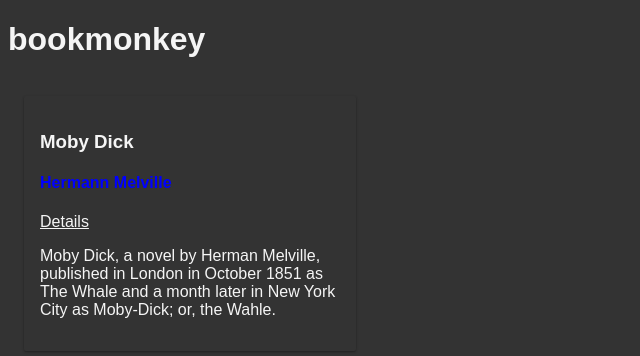
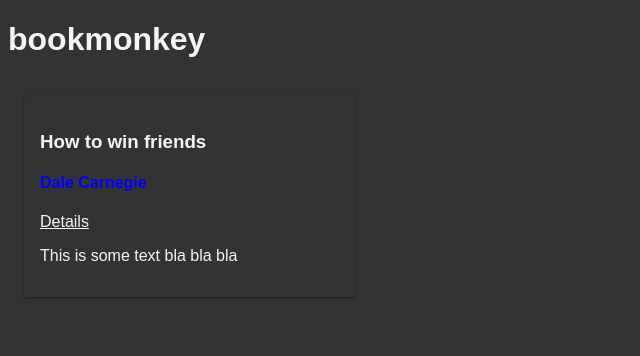
Before and after one commit to alex-br4hm/bookmonkey-client, an Angular app: page / in a window 1280 px wide. Shown: the top 356 px of the page, without its empty margins (0-640 px from the left). Built offline with nearby package versions, Linux system fonts and the light colour scheme.

Commit message:
add interface

```diff
--- a/src/app/app.component.html
+++ b/src/app/app.component.html
@@ -2,4 +2,4 @@
 
 <router-outlet />
 <h1> {{ title }} </h1>
-<app-book-card></app-book-card>
+<app-book-card [content]="book"></app-book-card>
--- a/src/app/app.component.ts
+++ b/src/app/app.component.ts
@@ -1,4 +1,4 @@
-import { Component } from '@angular/core';
+import {Component} from '@angular/core';
 import { RouterOutlet } from '@angular/router';
 import {BookCardComponent} from './modules/book-card/book-card.component';
 
@@ -11,4 +11,10 @@ import {BookCardComponent} from './modules/book-card/book-card.component';
 })
 export class AppComponent {
   title = 'bookmonkey';
+  book = {
+    'title': 'How to win friends',
+    'author': 'Dale Carnegie',
+    'abstract': 'This is some text bla bla bla'
+  }
+
 }
--- /dev/null
+++ b/src/app/core/book.ts
@@ -0,0 +1,5 @@
+export interface Book {
+  title: string;
+  author: string;
+  abstract: string;
+}
--- a/src/app/modules/book-card/book-card.component.html
+++ b/src/app/modules/book-card/book-card.component.html
@@ -1,7 +1,8 @@
-<h3>Moby Dick</h3>
-<h4 [class]="authorStyle">Hermann Melville</h4>
+<h3>{{  content.title }}</h3>
+<h4 [class]="authorStyle">{{ content.author }}</h4>
 <a href="">Details</a>
 <p>
-  Moby Dick, a novel by Herman Melville, published in London in October 1851 as The Whale
-  and a month later in New York City as Moby-Dick; or, the Wahle.
+  {{
+    content.abstract
+  }}
 </p>
--- a/src/app/modules/book-card/book-card.component.ts
+++ b/src/app/modules/book-card/book-card.component.ts
@@ -1,4 +1,6 @@
-import {Component, OnInit} from '@angular/core';
+import {Component, Input, OnInit} from '@angular/core';
+import {Book} from '../../core/book';
+
 
 @Component({
   selector: 'app-book-card',
@@ -9,6 +11,7 @@ import {Component, OnInit} from '@angular/core';
 })
 export class BookCardComponent implements OnInit {
   authorStyle: string = 'red';
+  @Input() content!: Book;
 
   ngOnInit() {
     setTimeout(() => {
```
Also changed, not shown: src/app/modules/book-card/book-card.component.css (deleted, +0 -22 lines), 1 other file (tests, documents, lock files or other folders).
